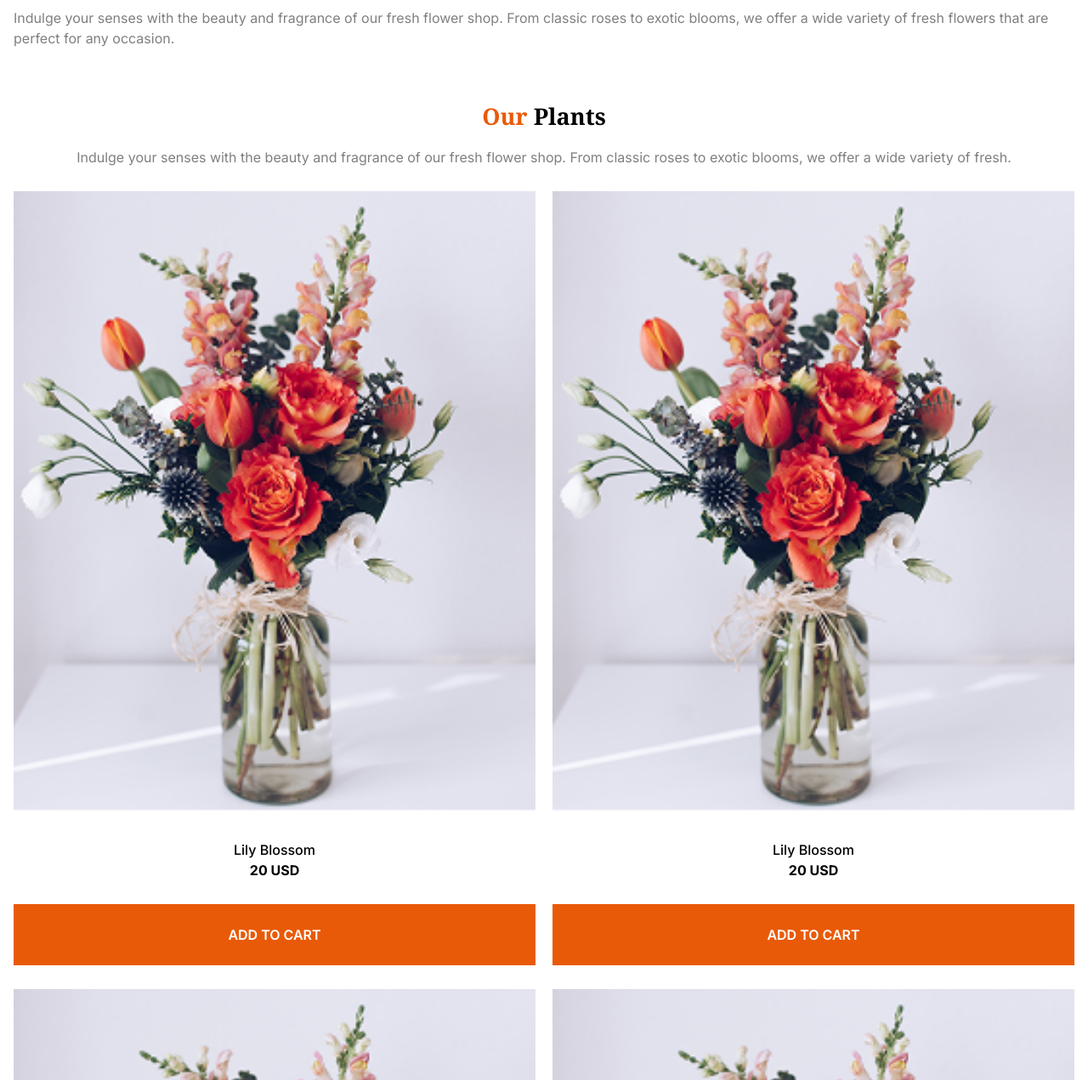
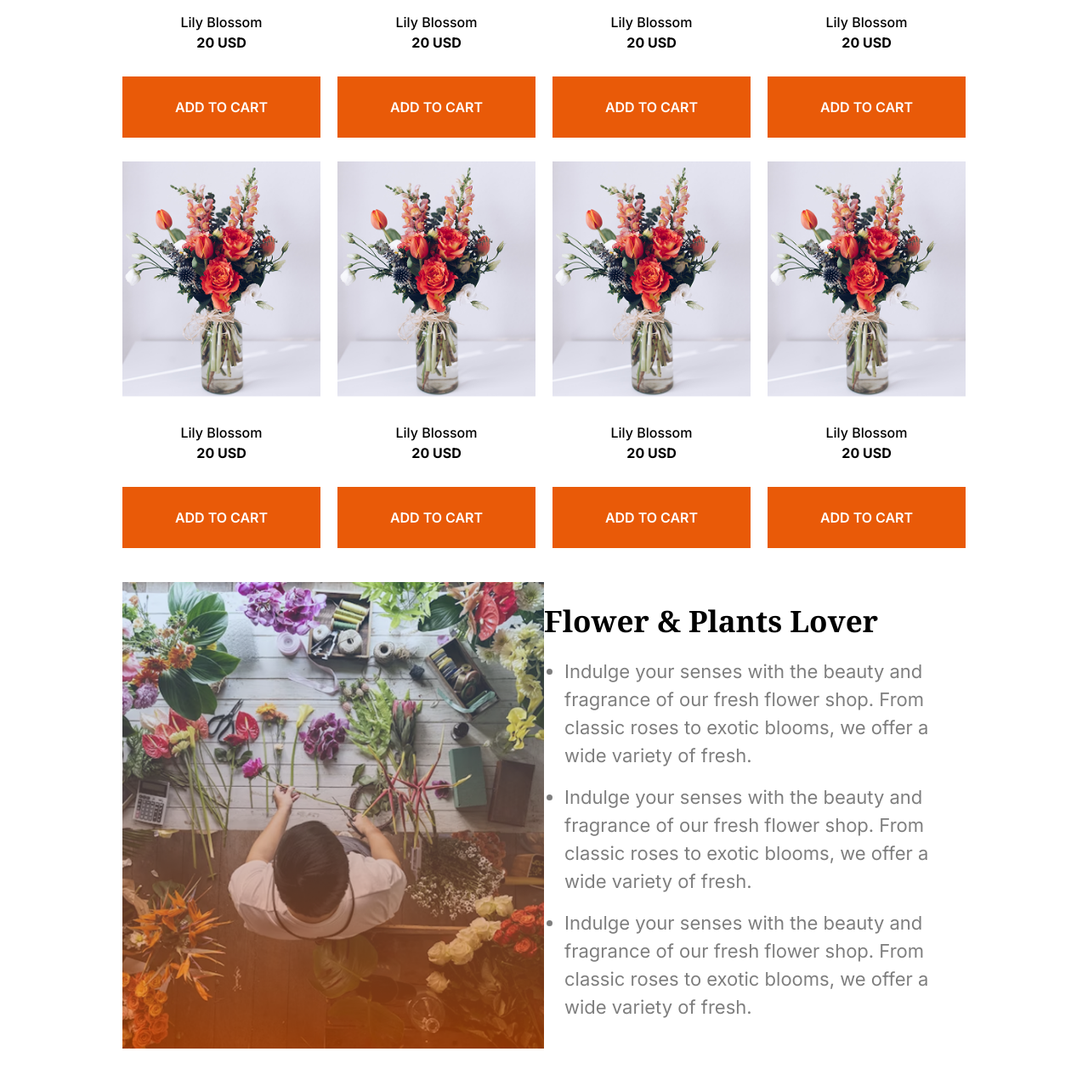
Before and after one commit to Rahat47313/B12A02-Responsive-Flowers, a plain HTML site: page index.html in a window 1280 px wide. Shown: the part 989-2260 px from the top of the page at 85% size. Drawn offline with nearby package versions, Linux system fonts and the light colour scheme.

Commit message:
update hero section, our plants section for large screen

```diff
--- a/index.html
+++ b/index.html
@@ -8,32 +8,39 @@
     <link rel="stylesheet" href="./style.css" />
   </head>
   <body class="inter">
-    <header>
+    <header class="md:w-[80%] md:mx-auto">
       <nav class="flex justify-between mx-4 mt-3">
         <div><img src="./assets/logo.png" alt="logo" class="w-16" /></div>
+        <div class="flex items-center gap-12">
+          <div class="hidden md:flex items-center gap-12">
+            <a href="./" class="font-bold text-[#252432]">Home</a>
+            <a href="./" class="text-[#8987A1]">Shop</a>
+            <a href="./" class="text-[#8987A1]">About Us</a>
+          </div>
           <div class="flex items-center gap-2">
             <img src="./assets/shopping-cart.svg" alt="Cart icon" class="h-6" />
             <p>Cart ($56)</p>
           </div>
+        </div>
       </nav>
     </header>
-    <main class="flex flex-col gap-10">
-      <section id="banner" class="mb-5">
-        <div class="my-7">
+    <main class="flex flex-col gap-10 md:w-[80%] md:mx-auto">
+      <section id="banner" class="mb-5 flex flex-col md:flex-row md:items-end">
+        <div class="md:order-2 md:w-1/2 my-7 md:my-0 md:mt-26">
           <img
             src="./assets/hero-flower.png"
             alt="banner image"
             class="w-full h-auto"
           />
         </div>
-        <div class="mx-4">
+        <div class="md:order-1 md:w-1/2 mx-4 md:mx-0">
           <div class="mb-3">
             <p class="noto-serif">
               ALWAYS <span class="text-primary">FRESH</span>
             </p>
             <p class="noto-serif text-primary">FLOWERS</p>
           </div>
-          <p class="opacity-50">
+          <p class="opacity-50 md:text-[22px]">
             Indulge your senses with the beauty and fragrance of our fresh
             flower shop. From classic roses to exotic blooms, we offer a wide
             variety of fresh flowers that are perfect for any occasion.
@@ -44,13 +51,13 @@
       <section id="our-plants" class="mx-4">
         <div class="text-center space-y-4">
           <p class="noto-serif"><span class="text-primary">Our</span> Plants</p>
-          <p class="opacity-50">
+          <p class="opacity-50 md:text-[22px]">
             Indulge your senses with the beauty and fragrance of our fresh
             flower shop. From classic roses to exotic blooms, we offer a wide
             variety of fresh.
           </p>
         </div>
-        <div class="grid grid-cols-2 gap-x-5 gap-y-7 mt-7">
+        <div class="grid grid-cols-2 md:grid-cols-4 gap-x-5 gap-y-7 mt-7">
           <div class="flex flex-col items-center gap-7">
             <img
               src="./assets/sample-flower-image.png"
@@ -147,29 +154,69 @@
               ADD TO CART
             </button>
           </div>
+          <div class="hidden md:flex flex-col items-center gap-7">
+            <img
+              src="./assets/sample-flower-image.png"
+              alt="card image"
+              class="w-full h-auto"
+            />
+            <div class="text-center">
+              <p class="font-medium text-[16px]">Lily Blossom</p>
+              <p class="font-bold text-[16px]">20 USD</p>
+            </div>
+            <button
+              class="bg-primary font-semibold text-white text-[16px] py-6 px-6 w-full"
+            >
+              ADD TO CART
+            </button>
+          </div>
+          <div class="hidden md:flex flex-col items-center gap-7">
+            <img
+              src="./assets/sample-flower-image.png"
+              alt="card image"
+              class="w-full h-auto"
+            />
+            <div class="text-center">
+              <p class="font-medium text-[16px]">Lily Blossom</p>
+              <p class="font-bold text-[16px]">20 USD</p>
+            </div>
+            <button
+              class="bg-primary font-semibold text-white text-[16px] py-6 px-6 w-full"
+            >
+              ADD TO CART
+            </button>
+          </div>
         </div>
       </section>
 
-      <section id="plants-lover" class="mx-4">
-        <img src="./assets/flower-store.png" alt="plants lover image" />
+      <section id="plants-lover" class="flex flex-col md:flex-row mx-4">
+        <div class="w-full md:w-1/2">
+          <img
+            src="./assets/flower-store.png"
+            alt="plants lover image"
+            class="w-full h-auto"
+          />
+        </div>
+        <div class="md:w-1/2">
           <p class="noto-serif mt-5 mb-4">Flower & Plants Lover</p>
           <ul class="list-disc pl-4 ml-2 space-y-4">
-          <li class="opacity-50">
+            <li class="opacity-50 md:text-[22px]">
               Indulge your senses with the beauty and fragrance of our fresh
               flower shop. From classic roses to exotic blooms, we offer a wide
               variety of fresh.
             </li>
-          <li class="opacity-50">
+            <li class="opacity-50 md:text-[22px]">
               Indulge your senses with the beauty and fragrance of our fresh
               flower shop. From classic roses to exotic blooms, we offer a wide
               variety of fresh.
             </li>
-          <li class="opacity-50">
+            <li class="opacity-50 md:text-[22px]">
               Indulge your senses with the beauty and fragrance of our fresh
               flower shop. From classic roses to exotic blooms, we offer a wide
               variety of fresh.
             </li>
           </ul>
+        </div>
       </section>
 
       <section class="mx-4">
@@ -177,7 +224,7 @@
           <p class="noto-serif">
             <span class="text-primary">Latest</span> Deals
           </p>
-          <p class="opacity-50">
+          <p class="opacity-50 md:text-[22px]">
             Indulge your senses with the beauty and fragrance of our fresh
             flower shop. From classic roses to exotic blooms, we offer a wide
             variety of fresh.
@@ -251,7 +298,7 @@
       <div class="mx-4 mt-12">
         <div>
           <img src="./assets/logo.png" alt="Logo" class="mb-4" />
-          <p class="opacity-50">
+          <p class="opacity-50 md:text-[22px]">
             Indulge your senses with the beauty and fragrance of our fresh
             flower shop.
           </p>
--- a/style.css
+++ b/style.css
@@ -12,6 +12,9 @@
   font-optical-sizing: auto;
   font-weight: 700;
   font-size: 27px;
+  @media screen and (min-width: 768px) {
+    font-size: 35px;
+  }
   font-style: normal;
   font-variation-settings: "wdth" 100;
 }
```
Lines whose indentation alone changed are shown as unchanged.
